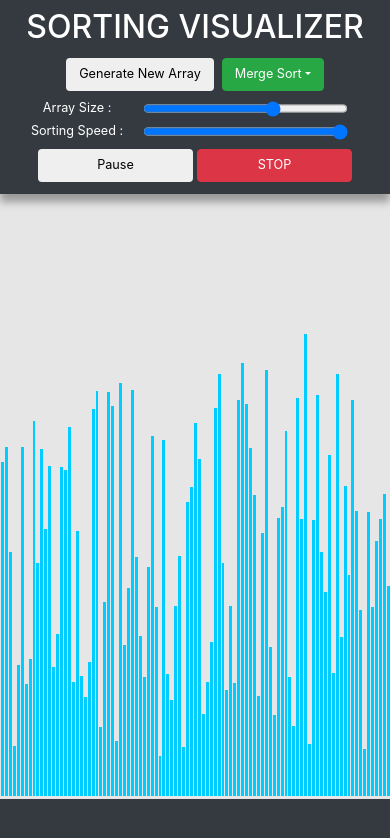
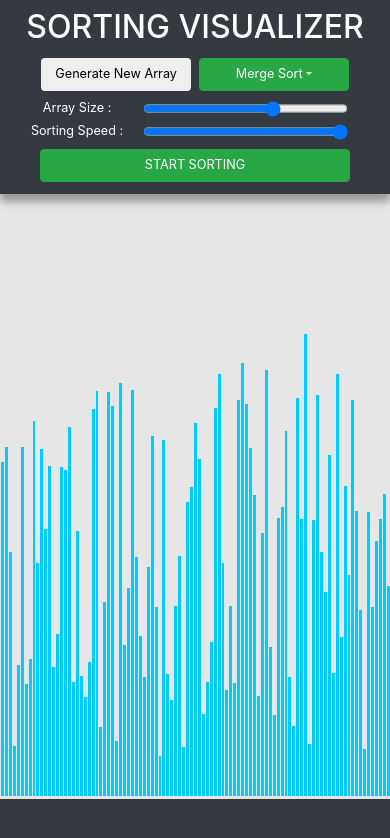
Before and after one commit to tusharmonga014/Sorting-Visualizer, a React (Create React App) app: page / in a window 390 px wide. Shown: the top 838 px of the page. Built offline with nearby package versions, Linux system fonts and the light colour scheme.

Commit message:
Added responsiveness to generate array and algo selector button

```diff
--- a/src/components/ControlBar/ControlBar.css
+++ b/src/components/ControlBar/ControlBar.css
@@ -17,12 +17,12 @@
 
 /* ids */
 
+#btn-pause {
+    min-width: 54%;
+}
+
 #btn-stop-sort {
     max-width: 46%;
-}
-
-#btn-pause {
-    min-width: 54%;
 }
 
 #btn-continue {
@@ -32,12 +32,12 @@
 /* media-queries */
 
 @media only screen and (min-width: 992px) and (max-width: 1235px) {
+    #btn-pause {
+        min-width: 90%;
+    }
     #btn-stop-sort {
         min-width: 90%;
         margin-top: 10px;
-    }
-    #btn-pause {
-        min-width: 90%;
     }
     #btn-continue {
         min-width: 90%;
@@ -45,12 +45,15 @@
 }
 
 @media only screen and (max-width: 992px) {
-    #btn-stop-sort {
+    #btn-sort {
+        width: 30%;
+    }
+    #btn-pause {
         max-width: 45%;
         min-width: 45%;
         width: 40%;
     }
-    #btn-pause {
+    #btn-stop-sort {
         max-width: 45%;
         min-width: 45%;
         width: 40%;
@@ -59,6 +62,20 @@
         max-width: 45%;
         min-width: 45%;
         width: 40%;
+    }
+}
+
+@media only screen and (max-width: 600px) {
+    /* tags and classes */
+    body, .btn {
+        font-size: 1.5vh;
+    }
+    .array-algo-button {
+        width: 40%;
+    }
+    /* ids */
+    #btn-sort {
+        width: 90%;
     }
 }
 
@@ -72,12 +89,3 @@
         margin-right: 5%;
     }
 }
-
-@media only screen and (max-width: 600px) {
-    body, .btn {
-        font-size: 1.5vh;
-    }
-    #btn-sort {
-        width: 90%;
-    }
-}
--- a/src/components/ControlBar/ControlBar.jsx
+++ b/src/components/ControlBar/ControlBar.jsx
@@ -251,17 +251,17 @@ class ControlBar extends Component {
           <h2>SORTING VISUALIZER</h2>
         </div>
 
-        <div className="col-sm-12 col-md-6 col-lg-3 text-justify-end m-0 p-0 array-algo-buttons">
-          <button className='generate-array-button btn btn-white btn-round mt-1 mb-1 mr-2 input-disable-when-running'
+        <div className="col-sm-12 col-md-6 col-lg-3 m-0 p-0">
+          <button className='btn btn-white btn-round mt-1 mb-1 mr-2 input-disable-when-running  array-algo-button'
             onClick={() => { this.resetArray(arraySize) }}>
             Generate New Array
           </button>
 
-          <div className="btn-group">
+          <div className="btn-group array-algo-button">
             <button
               type="button"
               id="dropdown-algo-selector"
-              className="btn btn-success dropdown-toggle input-disable-when-running"
+              className="btn btn-success dropdown-toggle input-disable-when-running col-12"
               data-toggle="dropdown"
               aria-haspopup="true"
               aria-expanded="false">
@@ -327,7 +327,6 @@ class ControlBar extends Component {
 
         <div className="col-sm-12 col-md-12 col-lg-2 text-center mt-1 mb-1">
           <button
-            hidden
             id="btn-sort"
             className="btn btn-success"
             onClick={this.startSorting}>
@@ -338,7 +337,8 @@ class ControlBar extends Component {
             id="btn-pause"
             className="btn btn-default btn-when-running mr-1"
             onClick={this.pauseSorting}
-          >Pause
+            hidden>
+            Pause
           </button>
 
           <button
@@ -352,7 +352,8 @@ class ControlBar extends Component {
             id="btn-stop-sort"
             className="btn btn-danger btn-when-running"
             onClick={this.stopSorting}
-          >STOP
+            hidden>
+            Stop
           </button>
 
         </div>
```
